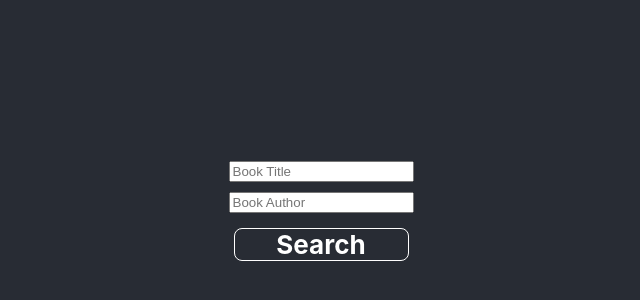
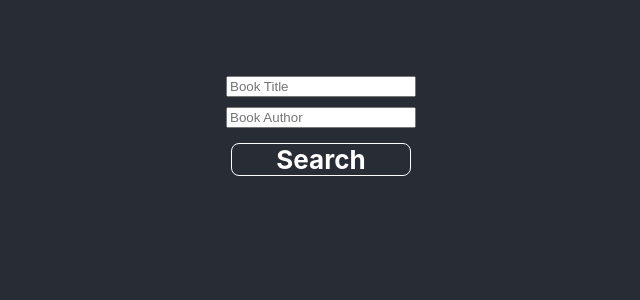
Before and after one commit to AustinZurbuchen/book-search, a React (Create React App) app: page / in a window 1280 px wide. Shown: the part 192-492 px from the top of the page, without its empty margins (319-959 px from the left). Built offline with nearby package versions, Linux system fonts and the light colour scheme.

Commit message:
added results below the search

```diff
--- /dev/null
+++ b/src/components/bookdisplay/index.js
@@ -0,0 +1,14 @@
+import React from "react";
+import "./index.scss";
+
+const Bookdisplay = ({ title, authors, description, publishDate }) => {
+  return (
+    <div className="bookdisplay">
+      <div className="title">{title}</div>
+      <div className="authors">{authors}</div>
+      <div className="publishDate">{publishDate}</div>
+      <div className="description">{description}</div>
+    </div>
+  );
+};
+export default Bookdisplay;
--- /dev/null
+++ b/src/components/bookdisplay/index.scss
@@ -0,0 +1,18 @@
+.bookdisplay {
+  display: flex;
+  flex-direction: column;
+  align-items: center;
+  justify-content: center;
+  width: 91%;
+  margin: auto;
+
+  .description {
+    display: -webkit-box;
+    -webkit-line-clamp: 3;
+    -webkit-box-orient: vertical;
+    height: 3.6em;
+    line-height: 1.2em;
+    overflow: hidden;
+    // text-overflow: ellipsis;
+  }
+}
--- a/src/components/booksearch/index.js
+++ b/src/components/booksearch/index.js
@@ -1,14 +1,17 @@
-import React, { Component } from 'react';
+import React, { Component } from "react";
 import "./index.scss";
-import Button from '../button';
-import axios from 'axios';
+import Button from "../button";
+import axios from "axios";
+import Bookdisplay from "../bookdisplay";
 
 class BookSearch extends Component {
   constructor() {
     super();
     this.state = {
-            title: '',
-            author: ''
+      title: "",
+      author: "",
+      data: {},
+      showData: false,
     };
     this.onInputchange = this.onInputchange.bind(this);
     this.onSubmitForm = this.onSubmitForm.bind(this);
@@ -16,26 +19,59 @@ class BookSearch extends Component {
 
   onInputchange(event) {
     this.setState({
-            [event.target.name]: event.target.value
+      [event.target.name]: event.target.value,
     });
   }
 
   onSubmitForm() {
-        axios.post("http://192.168.1.11:5000/book", { "title": this.state.title, "author": this.state.author }).then(response => {
+    axios
+      .post("http://192.168.1.11:5000/book", {
+        title: this.state.title,
+        author: this.state.author,
+      })
+      .then((response) => {
+        this.setState({
+          data: response.data,
+        });
         console.log(response.data);
-        }).catch((e) => {
+      })
+      .catch((e) => {
         console.log(e);
       });
   }
 
   render() {
     return (
+      <div className="book">
         <div className="booksearch">
-                <input id="title" name="title" type="text" value={this.state.title} onChange={this.onInputchange} placeholder="Book Title"></input>
-                <input id="author" name="author" type="text" value={this.state.author} onChange={this.onInputchange} placeholder="Book Author"></input>
+          <input
+            id="title"
+            name="title"
+            type="text"
+            value={this.state.title}
+            onChange={this.onInputchange}
+            placeholder="Book Title"
+          ></input>
+          <input
+            id="author"
+            name="author"
+            type="text"
+            value={this.state.author}
+            onChange={this.onInputchange}
+            placeholder="Book Author"
+          ></input>
           <Button text="Search" onClick={this.onSubmitForm}></Button>
         </div>
-        )
+        <div className="bookdisplay">
+          <Bookdisplay
+            title={this.state.data.title}
+            authors={this.state.data.authors}
+            publishDate={this.state.data.publishedDate}
+            description={this.state.data.description}
+          ></Bookdisplay>
+        </div>
+      </div>
+    );
   }
 }
 export default BookSearch;
--- a/src/components/booksearch/index.scss
+++ b/src/components/booksearch/index.scss
@@ -1,15 +1,29 @@
-.booksearch {
+.book {
+  display: flex;
+  flex-direction: column;
+  justify-content: center;
+  align-items: center;
+
+  .booksearch {
     display: flex;
     flex-direction: column;
     justify-content: center;
+    width: 200px;
+    margin-bottom: 25px;
 
     #title {
-        display: flex;
-        margin: 5px;
+      display: flex;
+      margin: 5px;
     }
 
     #author {
-        display: flex;
-        margin: 5px;
+      display: flex;
+      margin: 5px;
     }
+  }
+
+  .bookdisplay {
+    display: flex;
+    margin-top: 25px;
+  }
 }
```
Lines whose indentation alone changed are shown as unchanged.
